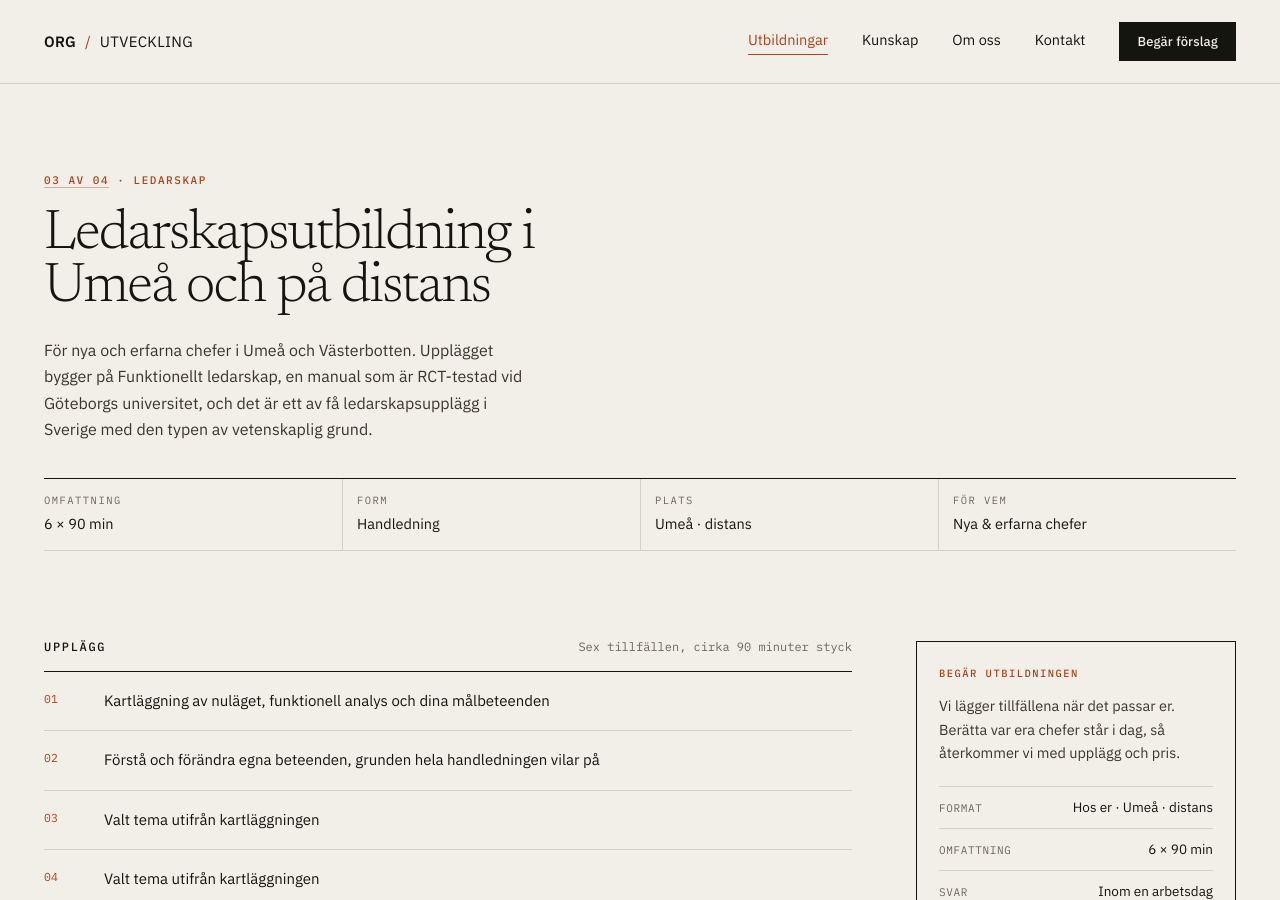
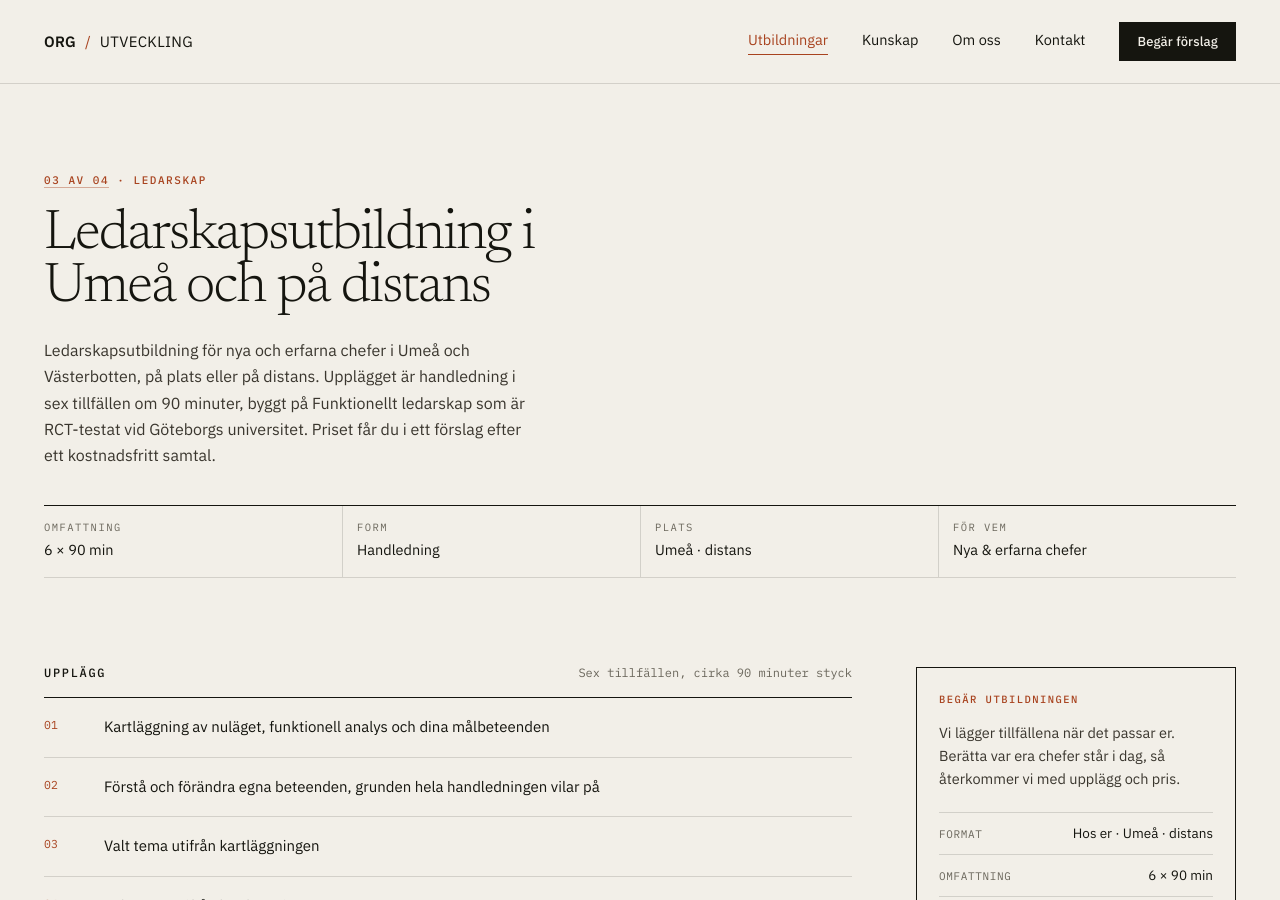
Before and after one commit to Elwyndaz/elwyndaz.github.io, a Jekyll site: the page ledarskapsutbildning-umea.html, which Jekyll copies as it is, in a window 1280 px wide and 900 px high. Built offline with Jekyll 4.4.1, drawn with Linux system fonts in a browser that asks for light colours.

Commit message:
Förklara utbildningarnas format och prisväg direkt i ingressen

```diff
--- a/bam-utbildning-umea.html
+++ b/bam-utbildning-umea.html
@@ -102,7 +102,7 @@
   <section class="page-head">
     <p class="eyebrow"><a href="/utbildningar.html">02 av 04</a> &middot; Arbetsmiljö &amp; BAM</p>
     <h1>BAM-utbildning i Umeå för chefer och skyddsombud</h1>
-    <p class="ingress">BAM, Bättre Arbetsmiljö, är grundutbildningen i arbetsmiljö framtagen av Prevent. Vi håller den i Umeå och Västerbotten, anpassad efter er organisation och de risker som faktiskt finns i er verksamhet.</p>
+    <p class="ingress">BAM, Bättre Arbetsmiljö, är grundutbildningen i arbetsmiljö för chefer och skyddsombud, framtagen av Prevent. Vi håller den i Umeå och Västerbotten, på plats hos er eller digitalt, under tre dagar anpassade efter er organisation och era risker. Priset får du i ett förslag efter ett kostnadsfritt samtal.</p>
 
     <div class="fact-row">
       <div class="fact-cell">
--- a/excel-utbildning-umea.html
+++ b/excel-utbildning-umea.html
@@ -105,7 +105,7 @@
   <section class="page-head">
     <p class="eyebrow"><a href="/utbildningar.html">01 av 04</a> &middot; Excel</p>
     <h1>Excelkurs i Umeå och på distans</h1>
-    <p class="ingress">Verksamhetsanpassad excelkurs för nybörjare, självlärda och administratörer, alltid med utgångspunkt i er vardag och era egna arbetsfiler. Vi samlar in filerna innan kursen och bygger dagen utifrån dem.</p>
+    <p class="ingress">Verksamhetsanpassad excelkurs för nybörjare, självlärda och administratörer, företagsinternt i Umeå och Västerbotten eller på distans. Vi bygger kursen på era egna arbetsfiler, en till två dagar för 4&ndash;15 personer, och återkommer med ett prisförslag efter ett kostnadsfritt samtal.</p>
 
     <div class="fact-row">
       <div class="fact-cell">
--- a/ledarskapsutbildning-umea.html
+++ b/ledarskapsutbildning-umea.html
@@ -100,7 +100,7 @@
   <section class="page-head">
     <p class="eyebrow"><a href="/utbildningar.html">03 av 04</a> &middot; Ledarskap</p>
     <h1>Ledarskapsutbildning i Umeå och på distans</h1>
-    <p class="ingress">För nya och erfarna chefer i Umeå och Västerbotten. Upplägget bygger på Funktionellt ledarskap, en manual som är RCT-testad vid Göteborgs universitet, och det är ett av få ledarskapsupplägg i Sverige med den typen av vetenskaplig grund.</p>
+    <p class="ingress">Ledarskapsutbildning för nya och erfarna chefer i Umeå och Västerbotten, på plats eller på distans. Upplägget är handledning i sex tillfällen om 90 minuter, byggt på Funktionellt ledarskap som är RCT-testat vid Göteborgs universitet. Priset får du i ett förslag efter ett kostnadsfritt samtal.</p>
 
     <div class="fact-row">
       <div class="fact-cell">
```
Also changed, not shown: HANDOFF.md (+9 -1 lines).
